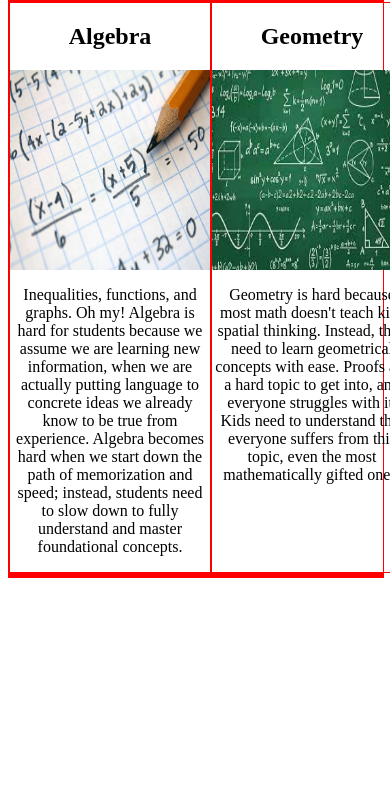
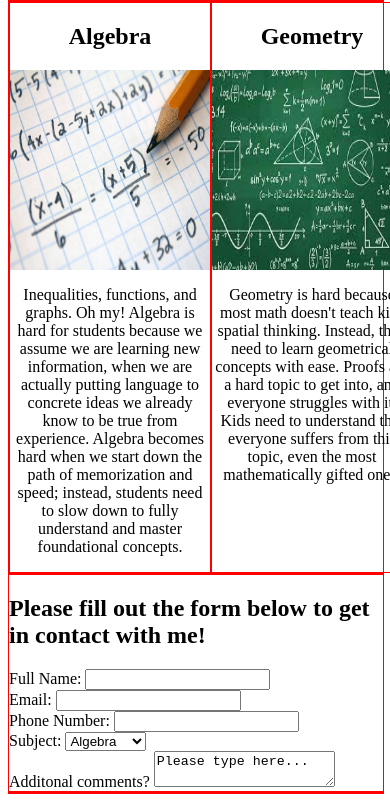
Before and after one commit to bpatrick24/tutoring_website, a plain HTML site: page index.html in a window 390 px wide. Shown: the part 857-1659 px from the top of the page. Before the commit the page ends 1443 px from the top, so only its background shows below. Drawn offline with Linux system fonts and the light colour scheme.

Commit message:
Add form to website with name, email, phone, subject, and comments

```diff
--- a/index.html
+++ b/index.html
@@ -49,7 +49,35 @@
         <p>Calculus is widely regarded as a very hard math class, and with good reason. The concepts take you far beyond the comfortable realms of algebra and geometry that you've explored in previous courses. Calculus asks you to think in ways that are more abstract, requiring more imagination.</p>
       </div>
     </section>
-    <section id="registration-form"></section>
+    <section id="registration-form">
+      <h2>Please fill out the form below to get in contact with me!</h2>
+      <form method="get">
+        <div class="first-name">
+          <label for="name">Full Name:</label>
+          <input type="text" name="name" id="name" required>
+        </div>
+        <div class="email">
+          <label for="email">Email:</label>
+          <input type="email" name="email" id="email"required>
+        </div>
+        <div>
+          <label for="ph-number">Phone Number:</label>
+          <input type="text" required name="ph-number" id="ph-number">
+        </div>
+        <div>
+          <label for="subject">Subject:</label>
+          <select name="subject" id="subject">
+            <option value="algebra">Algebra</option>
+            <option value="geometry">Geometry</option>
+            <option value="calculus">Calculus</option>
+          </select>
+        </div>
+        <div>
+          <label for="comments">Additonal comments?</label>
+          <textarea id="comments" name="comments">Please type here...</textarea>
+        </div>
+      </form>
+    </section>
     <section id="faq">
 
     </section>
```
